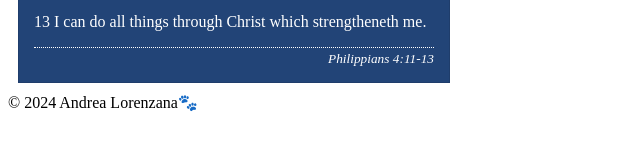
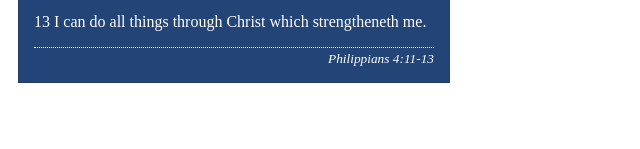
Before and after one commit to Missatomicbombgt/wdd130, a plain HTML site: page week02/box-model.html in a window 1280 px wide. Shown: the part 187-336 px from the top of the page, without its empty margins (0-640 px from the left). Drawn offline with Linux system fonts and the light colour scheme.

Commit message:
fix mitake

```diff
--- a/week02/box-model.html
+++ b/week02/box-model.html
@@ -21,7 +21,4 @@
             </div>
         </main>
     </body>
-    <footer>
-        © 2024 Andrea Lorenzana🐾
-    </footer>
 </html>
```
